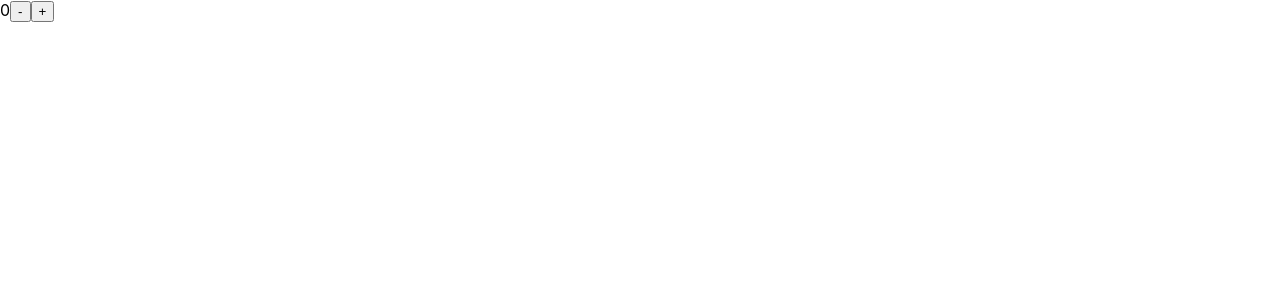
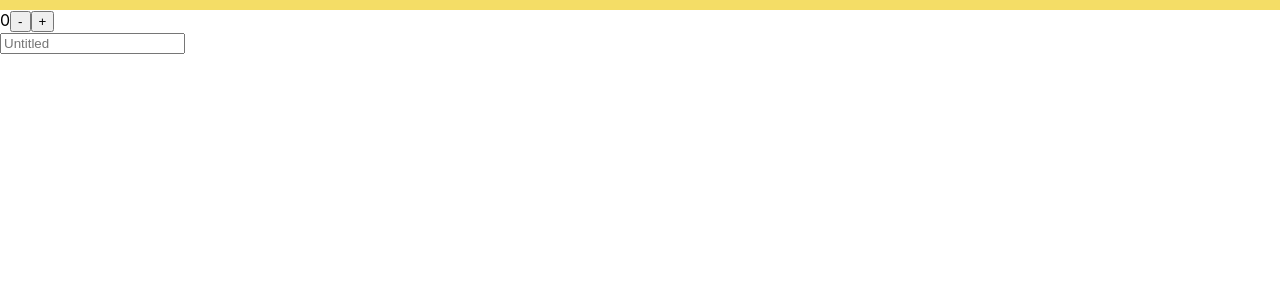
Before and after one commit to kevincastrochavez/react-training, a React (Create React App) app: page / in a window 1280 px wide. Shown: the top 300 px of the page. Built offline with nearby package versions, Linux system fonts and the light colour scheme.

Commit message:
installed the randomcolor package and added some more logic

```diff
--- a/package.json
+++ b/package.json
@@ -6,6 +6,7 @@
     "@testing-library/jest-dom": "^5.16.5",
     "@testing-library/react": "^13.4.0",
     "@testing-library/user-event": "^13.5.0",
+    "randomcolor": "^0.6.2",
     "react": "^18.2.0",
     "react-dom": "^18.2.0",
     "react-scripts": "5.0.1",
--- a/src/App.js
+++ b/src/App.js
@@ -1,9 +1,11 @@
+import Name from "./Name";
 import PlayGround from "./PlayGround";
 
 function App() {
   return (
     <div className="App">
-    <PlayGround />
+      <PlayGround />
+      <Name />
     </div>
   );
 }
--- /dev/null
+++ b/src/Name.js
@@ -0,0 +1,16 @@
+import React, { useState } from "react";
+
+export default function Name() {
+  const [name, setName] = useState("");
+
+  return (
+    <label className="header-name">
+      <input
+        value={name}
+        onChange={(e) => setName(e.target.value)}
+        onClick={(e) => e.target.setSelectionRange(0, e.target.value.length)}
+        placeholder="Untitled"
+      />
+    </label>
+  );
+}
--- a/src/PlayGround.js
+++ b/src/PlayGround.js
@@ -1,9 +1,16 @@
-import React, { useState } from 'react'
+import React, { useState, useEffect } from "react";
+import randomColor from "randomcolor";
 
-function PlayGround() {
+export default function Playground() {
   const [count, setCount] = useState(0);
+
+  const [color, setColor] = useState(null);
+  useEffect(() => {
+    setColor(randomColor());
+  }, [count]);
+
   return (
-		<div>
+    <div style={{ borderTop: `10px solid ${color}` }}>
       {count}
       <button onClick={() => setCount((currentCount) => currentCount - 1)}>
         -
@@ -14,5 +21,3 @@ function PlayGround() {
     </div>
   );
 }
-
-export default PlayGround
```
Also changed, not shown: 1 other file (tests, documents, lock files or other folders). Lines whose indentation alone changed are shown as unchanged.
